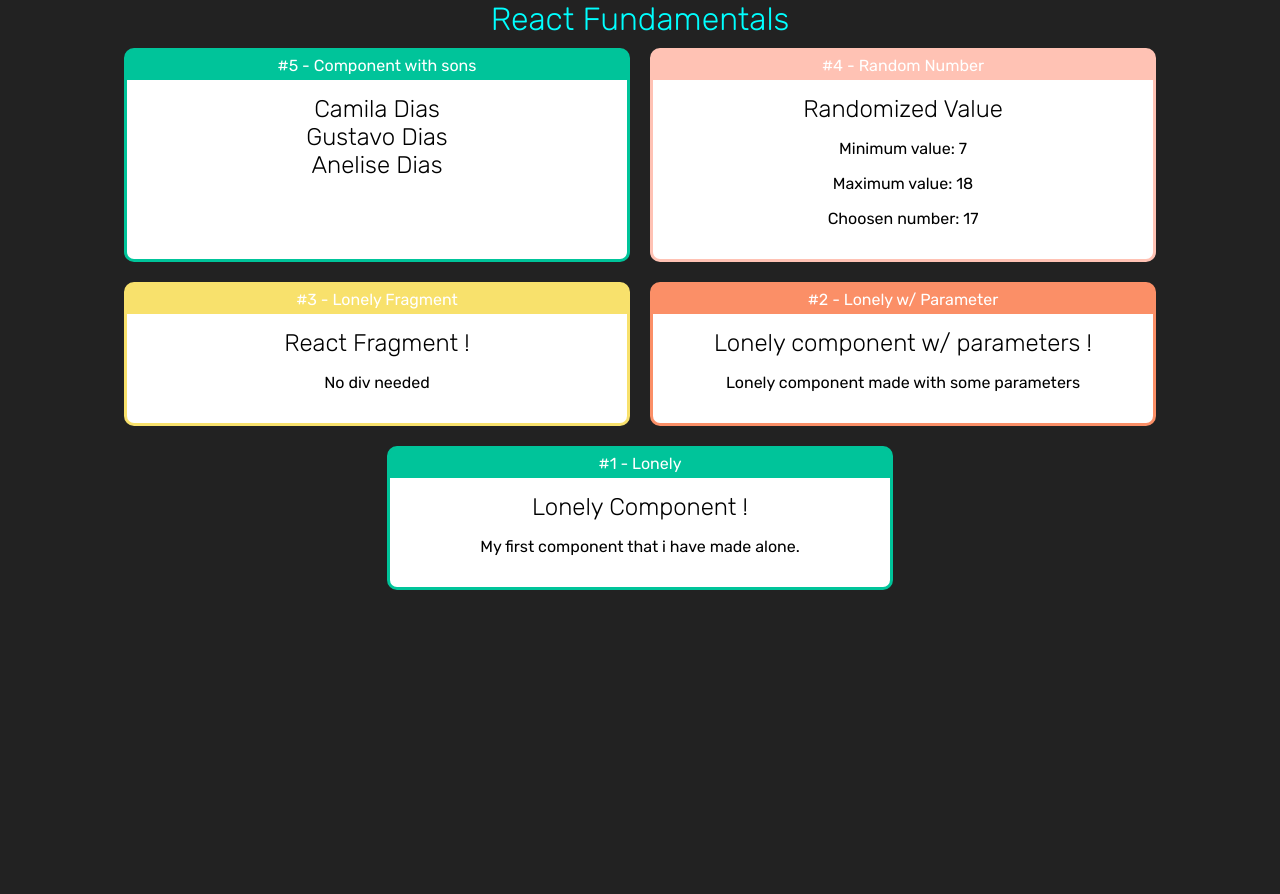
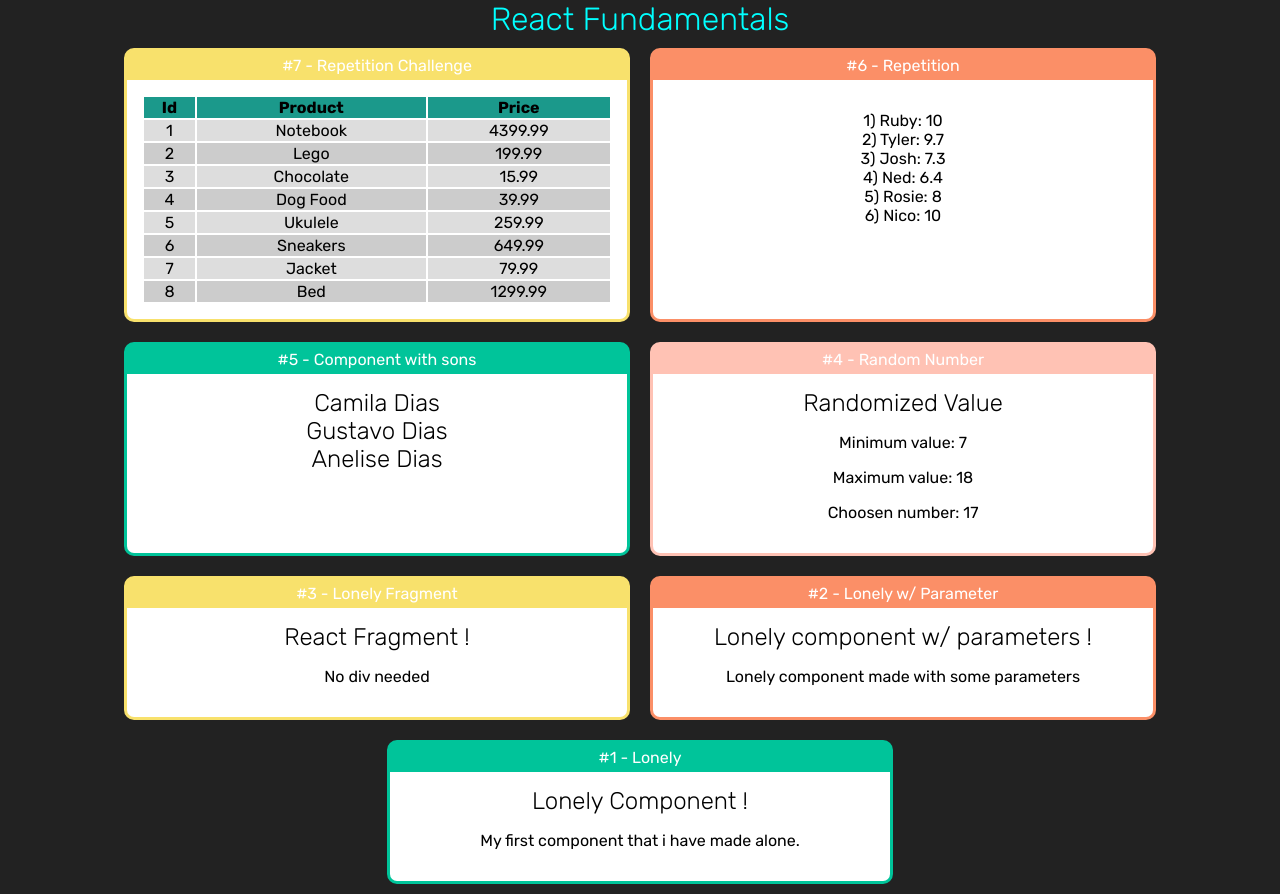
Before and after one commit to charmingruby/react-fundamentals, a React (Create React App) app in the folder react-fundamentals/: page / in a window 1280 px wide. Before the commit the page ends 800 px from the top, so only its background shows below. Built offline with nearby package versions, Linux system fonts and the light colour scheme.

Commit message:
repetition

```diff
--- a/react-fundamentals/src/App.jsx
+++ b/react-fundamentals/src/App.jsx
@@ -8,14 +8,29 @@
 import RandomNumber from './components/basic/RandomizedNum'
 import Card from './components/layouts/Card'
 import Family from './components/basic/Family'
+import FamilyMember from './components/basic/FamilyMember'
+import StudentsList from './components/repetition/StudentsList'
+import ProductsList from './components/repetition/ProductsList'
 
 export default () =>
     <div class="App">
         <h1>React Fundamentals</h1>
 
         <div className="Cards">
+            <Card title="#7 - Repetition Challenge" color="#F8E16C">
+                <ProductsList/>
+            </Card>
+
+            <Card title="#6 - Repetition" color="#FB8F67">
+                <StudentsList/>
+            </Card>
+
             <Card title="#5 - Component with sons" color="#00C49A">
-                <Family middlename="Dias"/>
+                <Family middlename="Dias">
+                    <FamilyMember name="Camila" />
+                    <FamilyMember name="Gustavo" />
+                    <FamilyMember name="Anelise" />
+                </Family>
             </Card>
 
 
--- a/react-fundamentals/src/components/basic/Family.jsx
+++ b/react-fundamentals/src/components/basic/Family.jsx
@@ -1,9 +1,10 @@
-import React from 'react'
-import FamilyMember from './FamilyMember'
+import React, { cloneElement } from 'react'
 
 export default props =>
     <div>
-        <FamilyMember name="Camila" middlename= {props.middlename}/>
-        <FamilyMember name="Gustavo" {...props}/>
-        <FamilyMember name="Anelise" middlename= {props.middlename}/>
+        {
+            props.children.map((child, i) => {
+                return cloneElement(child, {...props, key: i})
+            })
+        }
     </div>
--- /dev/null
+++ b/react-fundamentals/src/components/repetition/ProductsList.css
@@ -0,0 +1,15 @@
+.ProductsTable table{
+    width: 100%;
+}
+
+.ProductsTable th{
+    background-color: #1B998B;
+}
+
+.ProductsTable .Par{
+    background-color: #ddd;
+}
+
+.ProductsTable .Impar{
+    background-color: #ccc;
+}
--- /dev/null
+++ b/react-fundamentals/src/components/repetition/ProductsList.jsx
@@ -0,0 +1,33 @@
+import React from 'react'
+import products from '../../data/products'
+import './ProductsList.css'
+
+export default props => {
+
+    const tableItems = products.map((product,i) => {
+        return (
+            <tr key={product.id} className={i % 2 === 0 ? 'Par' : 'Impar'}>
+                <td>{product.id}</td>
+                <td colSpan={2}>{product.product}</td>
+                <td>{product.price}</td>
+            </tr>
+        )
+    })
+
+    return (
+        <div className='ProductsTable'>
+            <table>
+                <thead>
+                    <tr>
+                        <th>Id</th>
+                        <th colSpan={2}>Product</th>
+                        <th>Price</th>
+                    </tr>
+                </thead>
+                <tbody>
+                    {tableItems}
+                </tbody>
+            </table>
+        </div>
+    )
+}
--- /dev/null
+++ b/react-fundamentals/src/components/repetition/StudentsList.jsx
@@ -0,0 +1,21 @@
+import React from 'react'
+import students from '../../data/students'
+
+export default props => {
+
+    const studentsLi = students.map(student => {
+        return (
+            <li key={student.id}>
+                {student.id}) {student.name}: {student.grade}
+            </li>
+        )
+    })
+
+    return (
+        <div>
+            <ul>
+                {studentsLi}
+            </ul>
+        </div>
+    )
+}
--- /dev/null
+++ b/react-fundamentals/src/data/products.js
@@ -0,0 +1,10 @@
+export default [
+    {id:1, product: 'Notebook',price: '4399.99'},
+    {id:2, product: 'Lego',price: '199.99'},
+    {id:3, product: 'Chocolate',price: '15.99'},
+    {id:4, product: 'Dog Food',price: '39.99'},
+    {id:5, product: 'Ukulele',price: '259.99'},
+    {id:6, product: 'Sneakers',price: '649.99'},
+    {id:7, product: 'Jacket',price: '79.99'},
+    {id:8, product: 'Bed',price: '1299.99'},
+]
--- /dev/null
+++ b/react-fundamentals/src/data/students.js
@@ -0,0 +1,8 @@
+export default [
+    {id:1, name: 'Ruby', grade: 10.0},
+    {id:2, name: 'Tyler', grade: 9.7},
+    {id:3, name: 'Josh', grade: 7.3},
+    {id:4, name: 'Ned', grade: 6.4},
+    {id:5, name: 'Rosie', grade: 8.0},
+    {id:6, name: 'Nico', grade: 10.0},
+]
--- a/react-fundamentals/src/index.css
+++ b/react-fundamentals/src/index.css
@@ -16,3 +16,8 @@
     padding: 0;
     margin: 0;
 }
+
+ul{
+    list-style: none;
+    padding: 0;
+}
```
